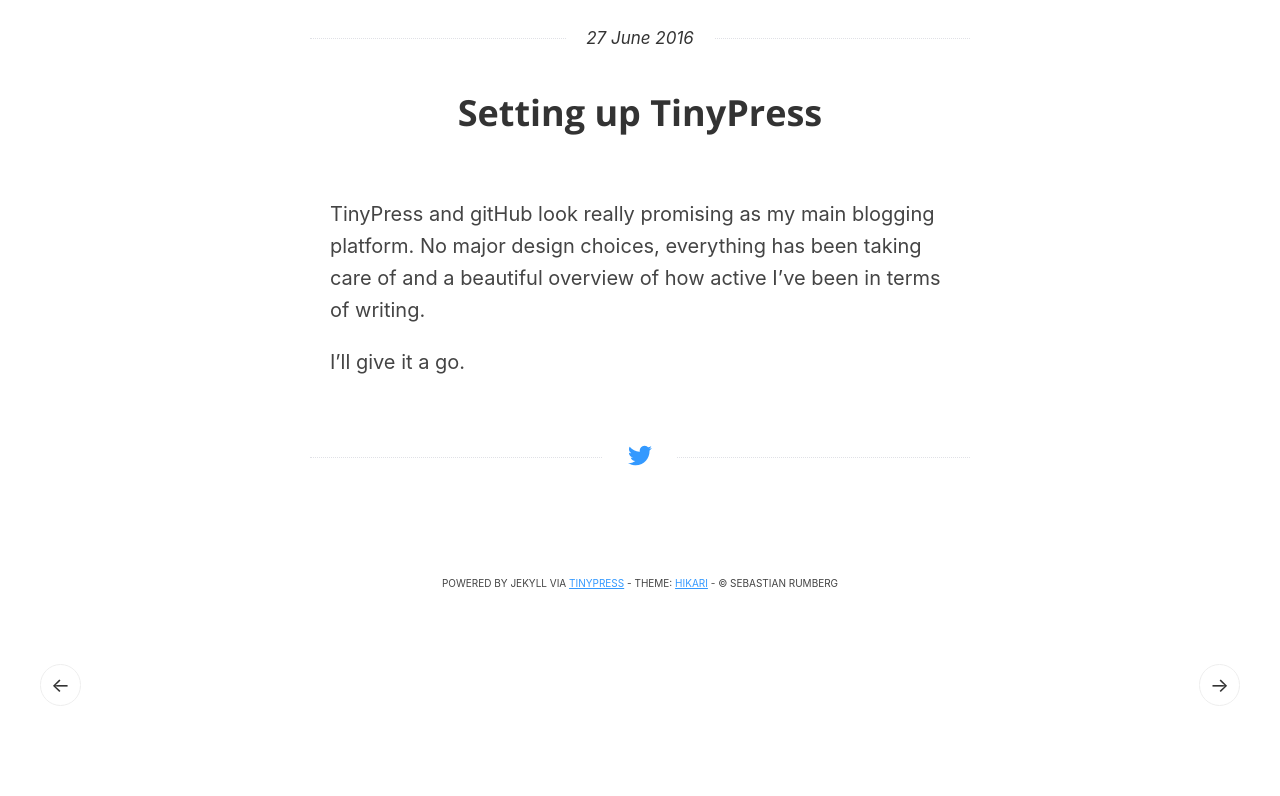
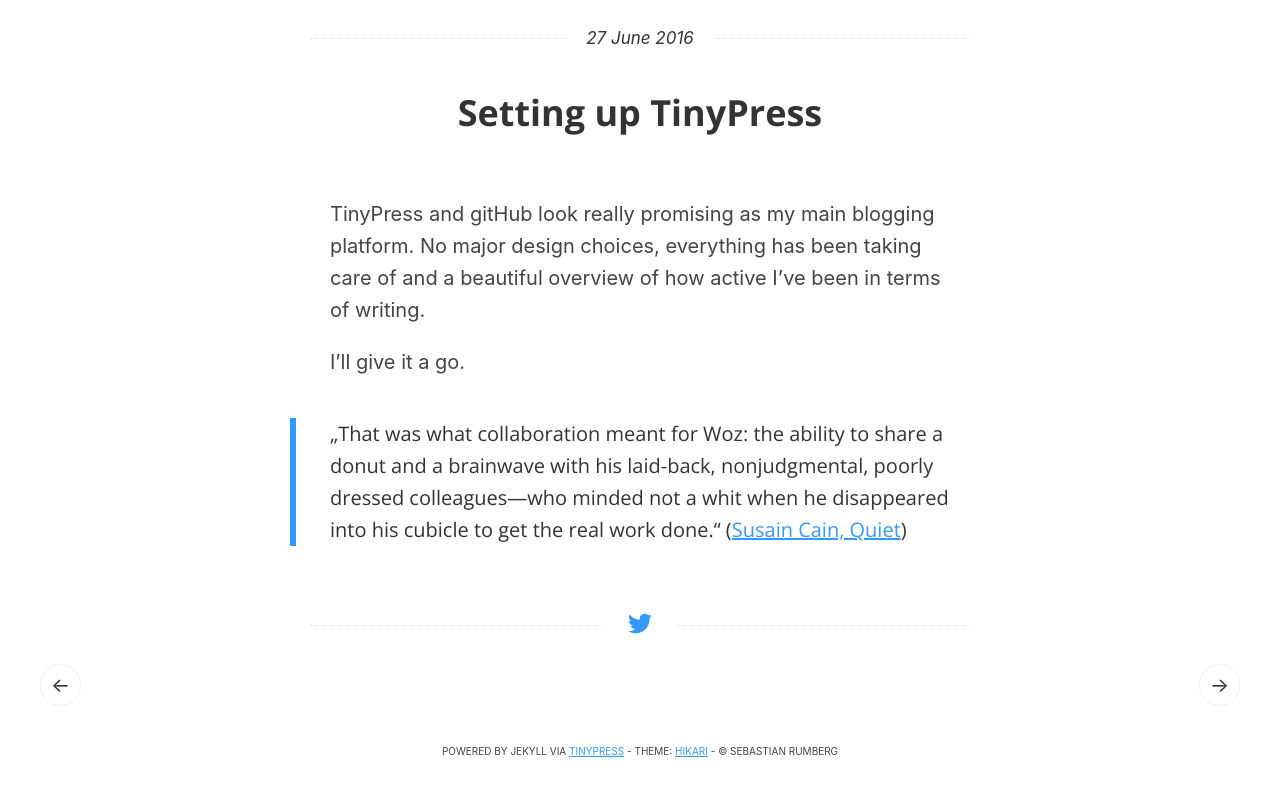
Before and after one commit to rumberg/rumberg.github.io, a Jekyll site: the page built from _posts/2016-06-27-setting-up-tinypress.markdown, in a window 1280 px wide, cut to the strip 154-954 px from the top of the page. Shown: the top 796 px of the strip. Built offline with Jekyll 4.4.1, drawn with Linux system fonts in a browser that asks for light colours; before the commit the page ends 900 px from its top, so only the background shows below that.

Commit message:
Post update: Setting up TinyPress

```diff
--- a/_posts/2016-06-27-setting-up-tinypress.markdown
+++ b/_posts/2016-06-27-setting-up-tinypress.markdown
@@ -6,3 +6,5 @@ layout: post
 TinyPress and gitHub look really promising as my main blogging platform. No major design choices, everything has been taking care of and a beautiful overview of how active I've been in terms of writing.
 
 I'll give it a go.
+
+> „That was what collaboration meant for Woz: the ability to share a donut and a brainwave with his laid-back, nonjudgmental, poorly dressed colleagues—who minded not a whit when he disappeared into his cubicle to get the real work done.“ ([Susain Cain, Quiet](https://www.amazon.com/Quiet-Power-Introverts-World-Talking/dp/0307352153/ref=sr_1_sc_1?ie=UTF8&qid=1467034397&sr=8-1-spell&keywords=susain+cain+quiet))
```
